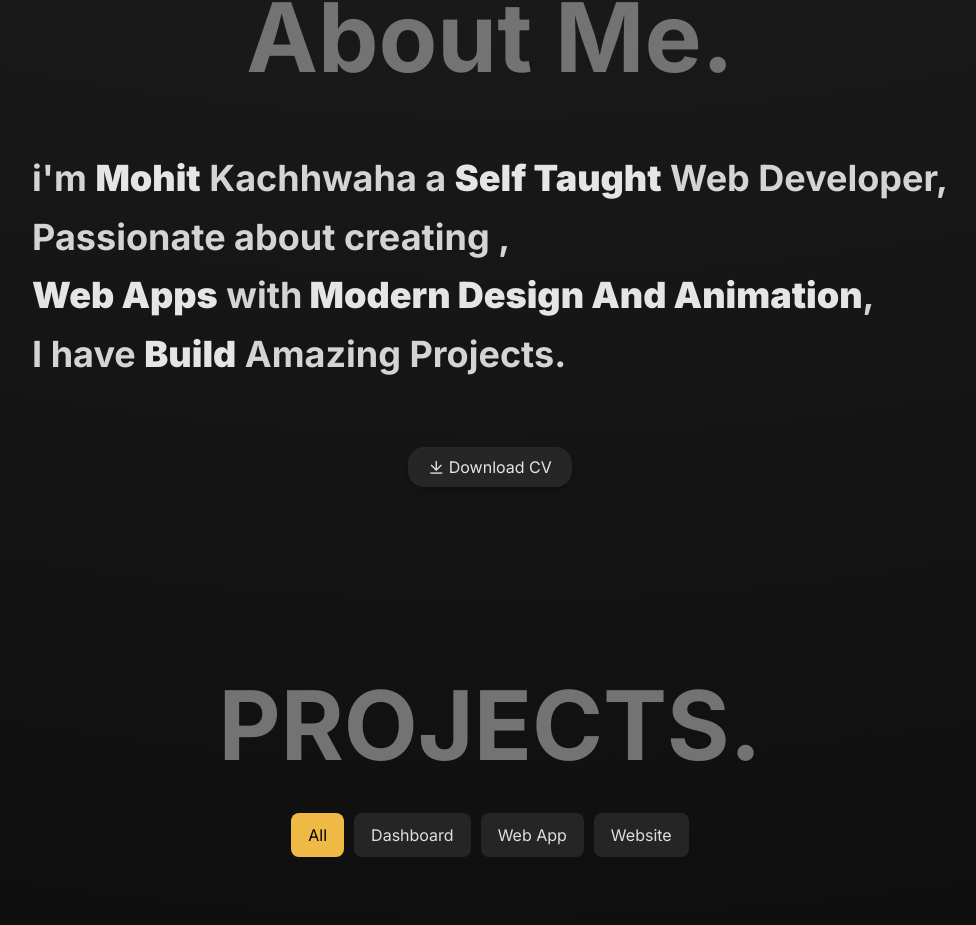
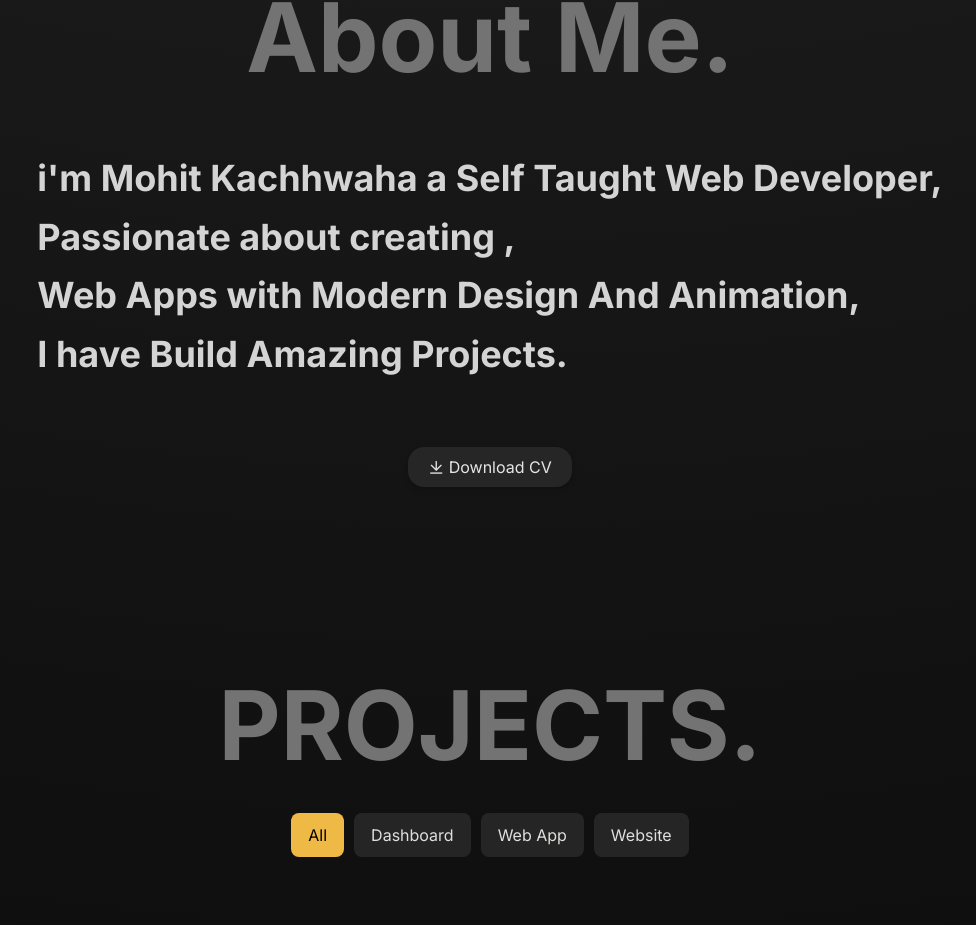
Before and after one commit to Mohit76655/Portfolio-Next, a Next.js app: page / in a window 1280 px wide. Shown: the part 1214-2139 px from the top of the page, without its empty margins (150-1126 px from the left). Built offline with nearby package versions, Linux system fonts and the light colour scheme.

Commit message:
add animation about page

```diff
--- a/src/app/portfolio/page.jsx
+++ b/src/app/portfolio/page.jsx
@@ -21,7 +21,7 @@ const Portfoilio = () => {
   };
 
   return (
-    <div id="work" className="mt-10 relative min-h-screen">
+    <div className="mt-10 relative min-h-screen">
       {/* SECTION HEADING START */}
       <Div className="mb-10">
         <div className="flex text-center justify-center gap-2 md:gap-0 md:flex-col font-bold text-5xl md:text-8xl leading-[40px] md:leading-[95px] 2xl:leading-[123px] font-oswald uppercase text-neutral-500 mb-2">
--- a/src/components/About.jsx
+++ b/src/components/About.jsx
@@ -1,31 +1,51 @@
 "use client";
-
+import { motion } from "framer-motion";
 const About = () => {
   return (
     <div className="w-full flex xl:flex-row flex-col justify-center min-h-screen gap-10 max-container px-4 overflow-x-hidden md:mt-8">
       <div className="flex flex-col gap-16 justify-center items-center">
-        <h2 className="font-bold text-5xl md:text-8xl text-neutral-500">
+        <motion.h2
+          initial={{ opacity: 0, y: 15 }}
+          whileInView={{ opacity: 1, y: 0 }}
+          transition={{ delay: 0.4 }}
+          className="font-bold text-5xl md:text-8xl text-neutral-500"
+        >
           About Me.
-        </h2>
-        <p className=" supports-[animation-timeline]:reveal-text relative text-xl md:text-4xl md:leading-relaxed items-center font-semibold md:font-bold text-neutral-300 transition-all ease-in">
-          i'm <b className="text-neutral-200 hover:text-orange-300">Mohit</b>{" "}
-          Kachhwaha a{" "}
-          <b className="text-neutral-200 hover:text-orange-300">Self Taught</b>{" "}
-          Web Developer,
-          <br /> Passionate about creating ,<br />
-          <b className="text-neutral-200 hover:text-orange-300">
-            Web Apps
-          </b>{" "}
-          with
-          <b className="text-neutral-200 hover:text-orange-300">
-            {" "}
-            Modern Design And Animation
-          </b>
-          ,
-          <br /> I have{" "}
-          <b className="text-neutral-200 hover:text-orange-300">Build</b>{" "}
-          Amazing Projects.
-        </p>
+        </motion.h2>
+        <motion.p className=" supports-[animation-timeline]:reveal-text relative text-xl md:text-4xl md:leading-relaxed items-center font-semibold md:font-bold text-neutral-300 transition-all ease-in">
+          <motion.li
+            initial={{ opacity: 0, y: 15 }}
+            whileInView={{ opacity: 1, y: 0 }}
+            transition={{ delay: 0.5 }}
+            className="list-none"
+          >
+            i'm Mohit Kachhwaha a Self Taught Web Developer,
+          </motion.li>
+          <motion.li
+            initial={{ opacity: 0, y: 15 }}
+            whileInView={{ opacity: 1, y: 0 }}
+            transition={{ delay: 0.6 }}
+            className="list-none"
+          >
+            Passionate about creating ,
+          </motion.li>
+          <motion.li
+            initial={{ opacity: 0, y: 15 }}
+            whileInView={{ opacity: 1, y: 0 }}
+            transition={{ delay: 0.7 }}
+            className="list-none"
+          >
+            Web Apps with Modern Design And Animation,
+          </motion.li>
+          <motion.li
+            initial={{ opacity: 0, y: 15 }}
+            whileInView={{ opacity: 1, y: 0 }}
+            transition={{ delay: 0.8 }}
+            className="list-none"
+          >
+            I have Build Amazing Projects.
+          </motion.li>
+        </motion.p>
         <a
           href="./Mohit-Kachhwaha-CV.pdf"
           download="CV"
--- a/src/components/Div.jsx
+++ b/src/components/Div.jsx
@@ -1,12 +1,13 @@
+"use client";
 import React from "react";
-import { motion } from "framer-motion";
+import { easeIn, motion } from "framer-motion";
 
 const Div = ({ children, ...props }) => {
   return (
     <motion.div
       initial={{ y: 50, opacity: 0 }}
       whileInView={{ y: 0, opacity: 1 }}
-      transition={{ duration: 0.25 }}
+      transition={{ ease: easeIn }}
       viewport={{ once: true }}
       {...props}
     >
--- a/src/components/Header.jsx
+++ b/src/components/Header.jsx
@@ -3,6 +3,7 @@
 import Link from "next/link";
 import { React, useState } from "react";
 import AnimatedLink from "./AnimatedLink";
+import { motion } from "framer-motion";
 
 const Header = () => {
   const [isOpen, setisOpen] = useState(false);
@@ -12,7 +13,12 @@ const Header = () => {
   };
 
   return (
-    <header className=" sticky bg-transparent text-[#DEE0DD] flex justify-between md:justify-between p-4 px-8 mt-4 z-10 flex-wrap">
+    <motion.header
+      initial={{ opacity: 0, y: -15 }}
+      animate={{ opacity: 1, y: 0 }}
+      transition={{ delay: 0.15 }}
+      className=" sticky bg-transparent text-[#DEE0DD] flex justify-between md:justify-between p-4 px-8 mt-4 z-10 flex-wrap"
+    >
       <div className=" font-bold text-lg">
         <Link href="/">Mohit</Link>
       </div>
@@ -43,7 +49,7 @@ const Header = () => {
           </div>
         )}
       </div>
-    </header>
+    </motion.header>
   );
 };
 
--- a/src/components/SkillsTab.jsx
+++ b/src/components/SkillsTab.jsx
@@ -1,3 +1,4 @@
+"use client";
 import React from "react";
 import Marquee from "react-fast-marquee";
 import Image from "next/image";
```
